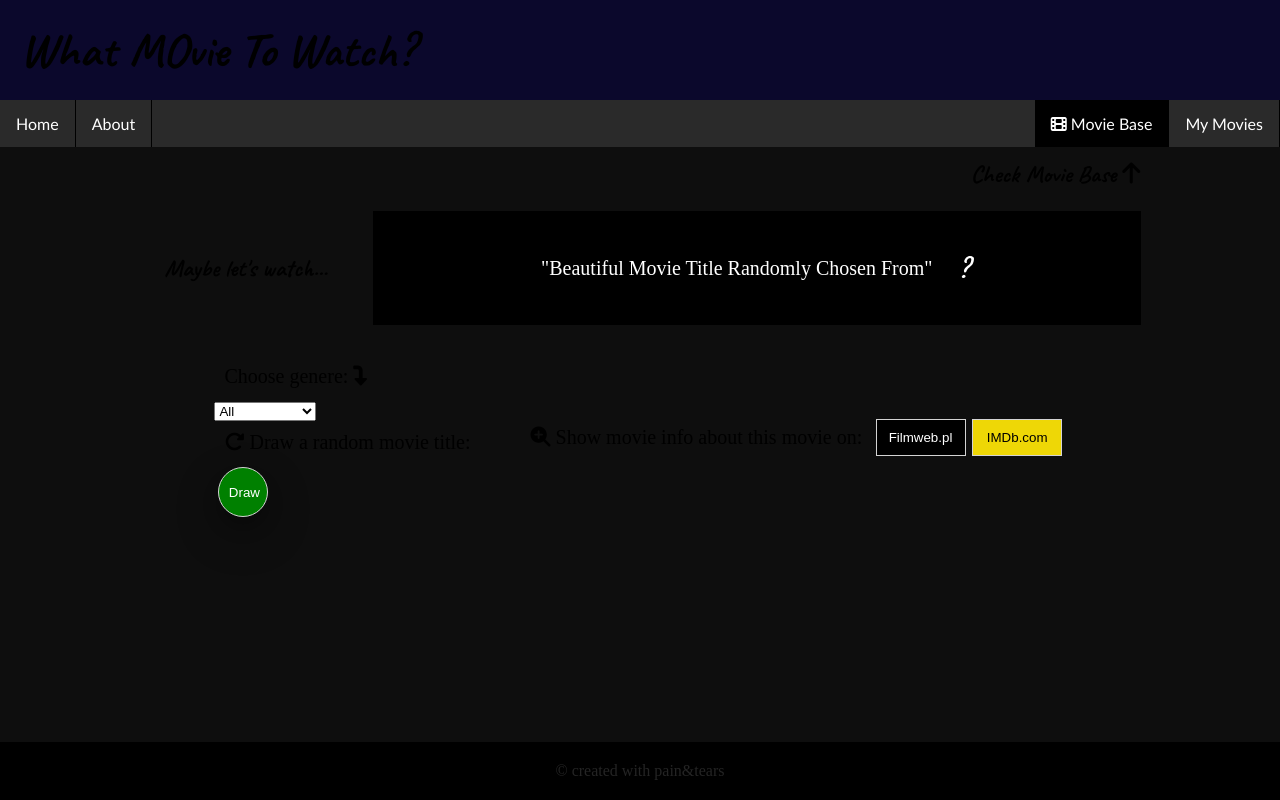
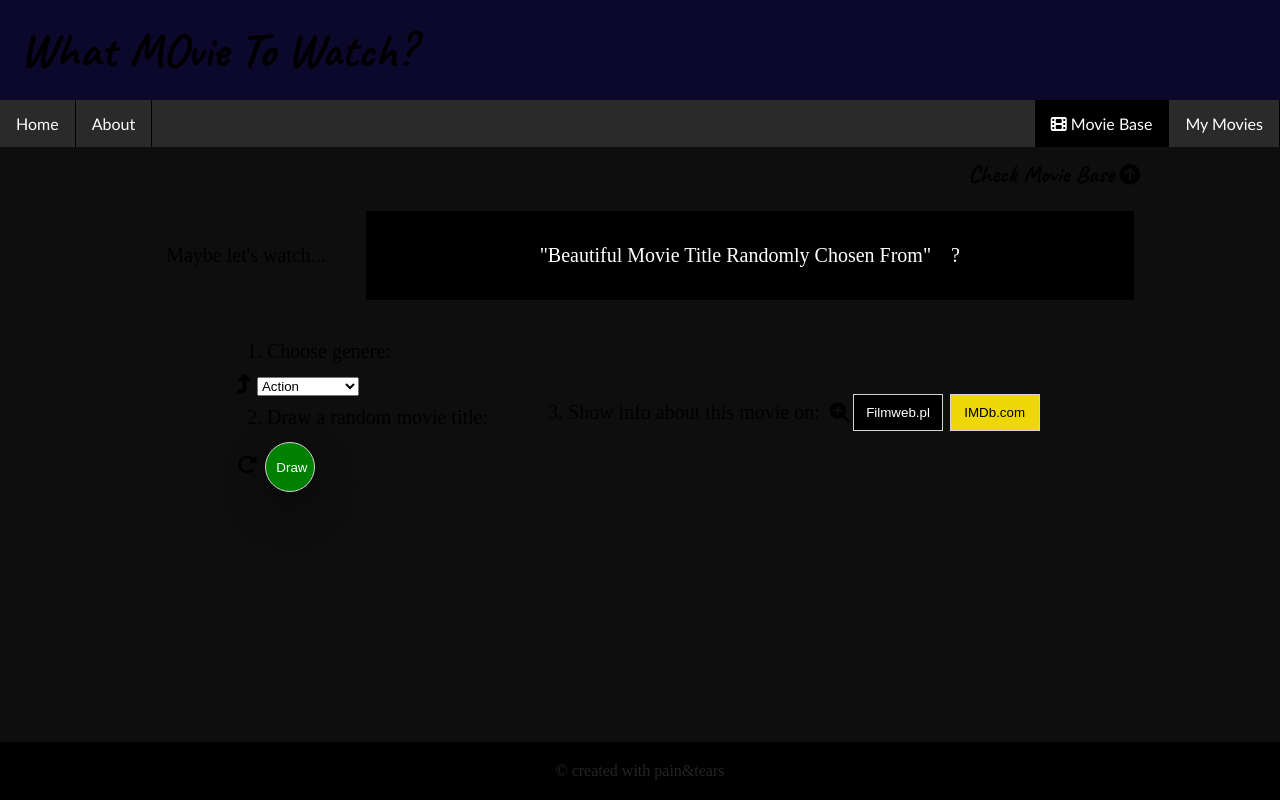
Before and after one commit to JuliaMatejko/what-movie-to-watch, a PHP site: page /index.php?id=home in a window 1280 px wide. Run offline with PHP 8.4, Linux system fonts and the light colour scheme; some libraries are stand-ins or nearby versions.

Commit message:
homepage update
more select options

```diff
--- a/home.php
+++ b/home.php
@@ -1,34 +1,56 @@
 <div class="homepage-content">
 
   <div class="topbar">
-    <p>Check Movie Base <i class="fas fa-arrow-up"></i></p>
+    <p>Check Movie Base <i class="fas fa-arrow-circle-up small"></i></p>
     <p></p>
   </div>
 
-  <div class="homepage-container maybe">
+  <div class="homepage-container maybe-con">
     <p>Maybe let's watch...</p>
   </div>
 
   <div class="screen">
-    <p>"Beautiful Movie Title Randomly Chosen From"</p><p class="maybe">?</p>
+    <p>"Beautiful Movie Title Randomly Chosen From"</p><p>?</p>
   </div>
 
-  <div class="homepage-container">
+  <div class="homepage-container choose-con">
     <form action="/action_page.php">
-      <p>Choose genere: <i class="fas fa-level-down-alt"></i></p>
+      <p>1. Choose genere:</p><i class="fas fa-level-up-alt"></i>
       <select id="generes" name="generes">
-        <option value="all">All</option>
         <option value="action">Action</option>
+        <option value="adventure">Adventure</option>
         <option value="animation">Animation</option>
+        <option value="biography">Biography</option>
+        <option value="comedy">Comedy</option>
+        <option value="crime">Crime</option>
         <option value="documentary">Documentary</option>
+        <option value="drama">Drama</option>
+        <option value="family">Family</option>
+        <option value="fantasy">Fantasy</option>
+        <option value="film-noir">Film-Noir</option>
+        <option value="game-show">Game-Show</option>
+        <option value="history">History</option>
+        <option value="horror">Horror</option>
+        <option value="music">Music</option>
+        <option value="musical">Musical</option>
+        <option value="mystery">Mystery</option>
+        <option value="news">News</option>
+        <option value="reality-tv">Reality-TV</option>
+        <option value="romance">Romance</option>
+        <option value="sci-fi">Sci-Fi</option>
+        <option value="sport">Sport</option>
+        <option value="talk-show">Talk-Show</option>
+        <option value="thriller">Thriller</option>
+        <option value="war">War</option>
+        <option value="western">Western</option>
       </select>
-      <p><i class="fas fa-redo-alt"></i> Draw a random movie title:</p>
+      <p>2. Draw a random movie title:</p><i class="fas fa-redo-alt"></i>
       <input type="submit" value="Draw" class="btn btn-draw">
     </form>
   </div>
 
   <div class="homepage-container">
-    <p><i class="fas fa-search-plus"></i> Show movie info about this movie on: </p>
+    <p>3. Show info about this movie on: </p><i class="fas fa-search-plus"></i>
     <button class="btn btn1-site" onclick="location.href='http://www.filmweb.pl/movie_link'" type="button">Filmweb.pl</button>
     <button class="btn btn2-site" onclick="location.href='http://www.IMDb.com/movie_link'" type="button">IMDb.com</button>
   </div>
```
